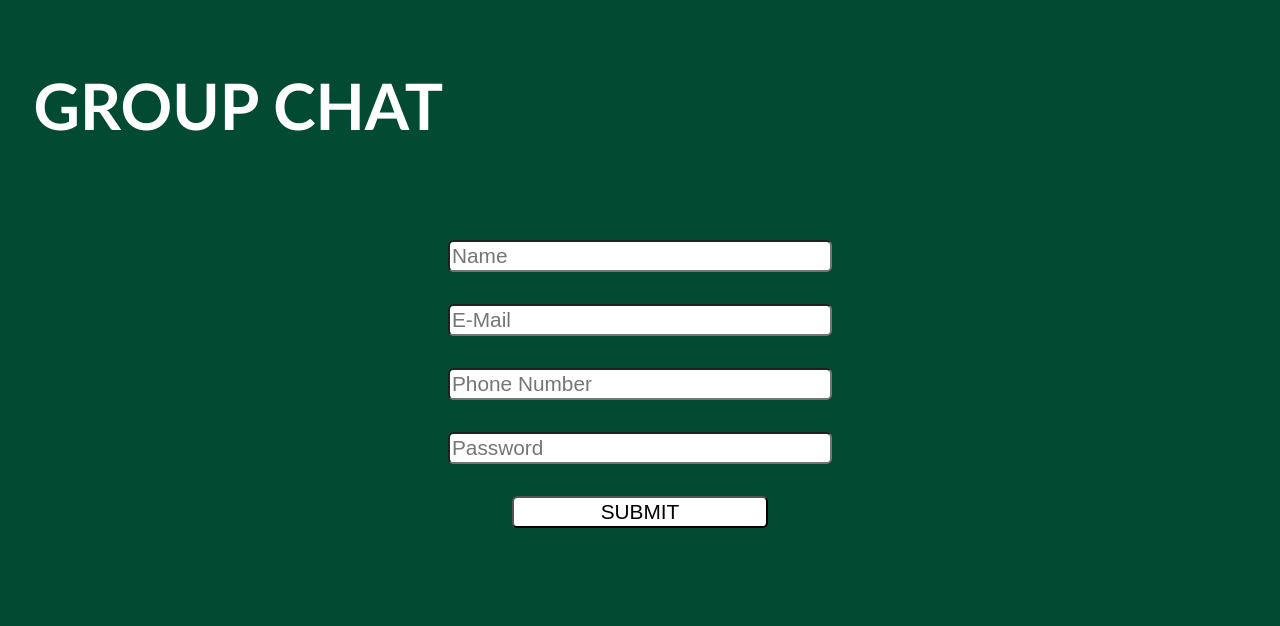
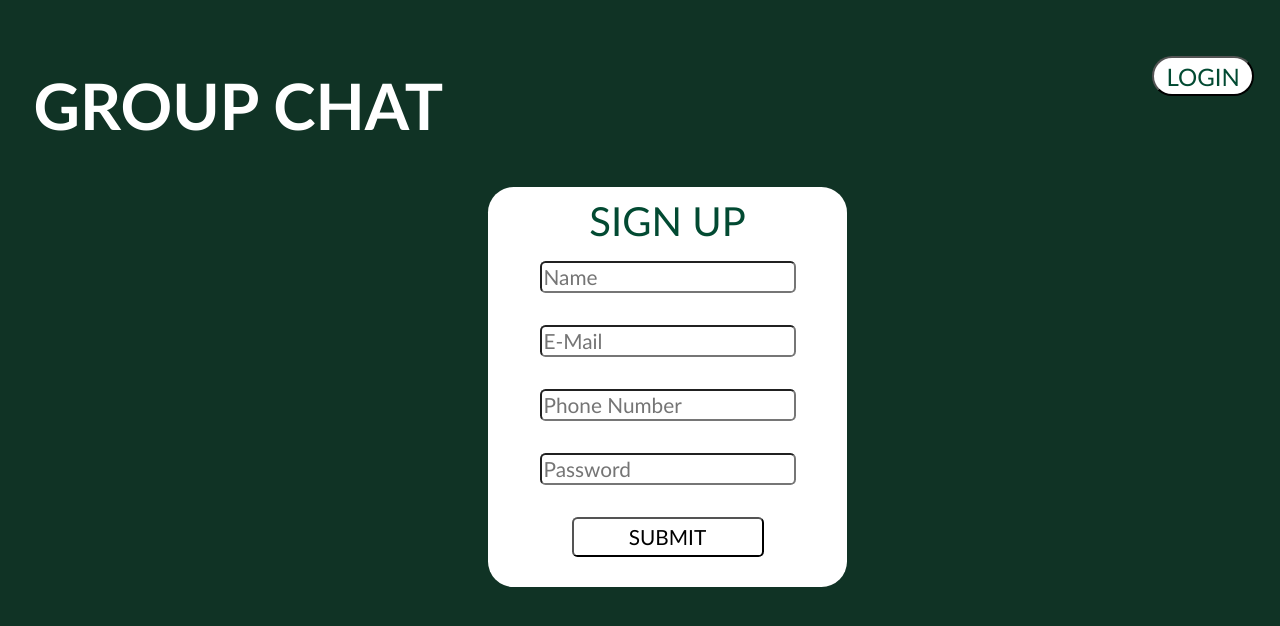
Before and after one commit to livingmaDreams/groupchat, a website: page views/signup.html in a window 1280 px wide. Drawn offline with nearby package versions, Linux system fonts and the light colour scheme.

Commit message:
SignUp Frontend

```diff
--- /dev/null
+++ b/controllers/signup.js
@@ -0,0 +1,3 @@
+exports.getSignUpPage = (req,res,next) => {
+    res.sendFile(path.join(__dirname,'../views/signup.html'));
+}
--- a/public/js/signup.js
+++ b/public/js/signup.js
@@ -9,7 +9,7 @@ function postSignUp(event){
 
     const obj = {name,mail,phone,password};
 
-    axios.post('http://localhost:3000/signup',obj)
+    axios.post('http://52.66.153.80:3000/signup',obj)
     .then((res)=>{
         document.getElementById('error').value="User has been created successfully";
     })
--- a/views/signup.html
+++ b/views/signup.html
@@ -8,11 +8,11 @@
     <style>
         *{
             box-sizing: border-box;
-            background-color: rgb(2, 74, 50);
+            background-color: rgb(16, 51, 37);
+            font-family: 'Trebuchet MS', 'Lucida Sans Unicode', 'Lucida Grande', 'Lucida Sans', Arial, sans-serif;
         }
         header{
-            font-family: 'Trebuchet MS', 'Lucida Sans Unicode', 'Lucida Grande', 'Lucida Sans', Arial, sans-serif;
-            padding-left: 2vw;
+              padding-left: 2vw;
             padding-top: 2vh;
             font-size: 4vh;
             color: white;
@@ -20,26 +20,50 @@
         form {
             display: flex;
             flex-direction: column;
-            width: 35vw;
-            justify-content: center;
             align-items: center;
-            margin: 10vh auto;
+            width: 28vw;
+            height: 50vh;
+            padding: 10px;
+            margin: 0;
+            background-color: white;
+            position: relative;
+            left: 38%;
+            border-radius: 2vw;
         }
         form input,form button{
             margin: 2vh;
             height: 4vh;
-            width: 30vw;
+            width: 20vw;
             font-size: 2.6vh;
             border-radius: 0.7vh;
             background-color: white;
+              }
+        form button{
+            width: 15vw;
+            height: 5vh;
         }
-        form button{
-            width: 20vw;
-        }
-        form button:hover{
+        form button:hover,#login:hover{
             background-color: rgb(2, 74, 50);
             color: white;
             border-color: white;
+        }
+        form p{
+            background-color: white;
+            color: rgb(2, 74, 50);
+            font-size: 5vh;
+            margin: 0;
+
+        }
+        #login{
+            width: 8vw;
+            height: 5vh;
+            background-color: white;
+            color: rgb(2, 74, 50);
+            position: absolute;
+            left: 90%;
+            top: 7%;
+            border-radius: 1.8vw;
+            font-size: 3vh;
         }
     </style>
 </head>
@@ -47,7 +71,9 @@
     <header>
         <h1>GROUP CHAT</h1>
     </header>
+    <button name="login" id="login">LOGIN</button>
    <form>
+    <p> SIGN UP</p>
     <input type="hidden" name="error" id="error" >
     <input type="text" id="name" name="name" placeholder="Name">
     <input type="text" name="mail" id="mail" placeholder="E-Mail">
@@ -56,5 +82,7 @@
     <button name="submit" id="submit">SUBMIT</button>
    </form>
    <script src="../public/js/signup.js"></script>
+   <script src="https://cdn.jsdelivr.net/npm/axios/dist/axios.min.js"></script>
+
 </body>
 </html>
```
Also changed, not shown: app.js (+26 -0 lines), package.json (added, +26 -0 lines), routes/signup.js (added, +7 -0 lines), 1 other file.
